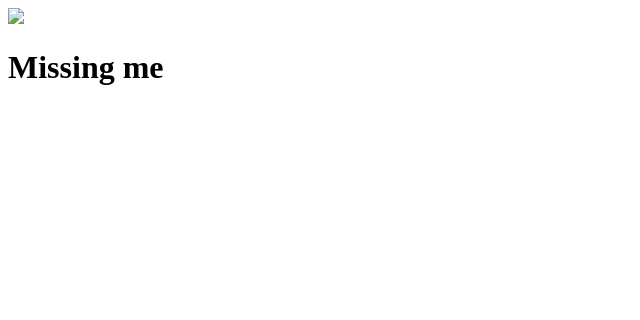
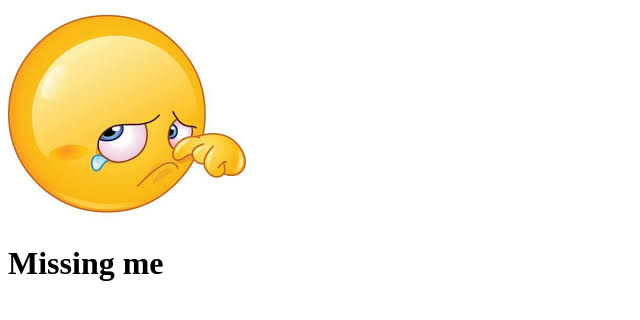
Before and after one commit to abhisheksinghanit/Travelz-yourself, a plain HTML site: page front.html in a window 1280 px wide. Shown: the whole page, without its empty margins (0-640 px from the left). Drawn offline with Linux system fonts and the light colour scheme.

Commit message:
Update front.html

```diff
--- a/front.html
+++ b/front.html
@@ -7,7 +7,7 @@
     <title>Document</title>
 </head>
 <body>
-    <img src="images (2).jfif>
+    <img src="images (2).jfif">
     <br>
     <h1>Missing me</h1>
 </body>
```
